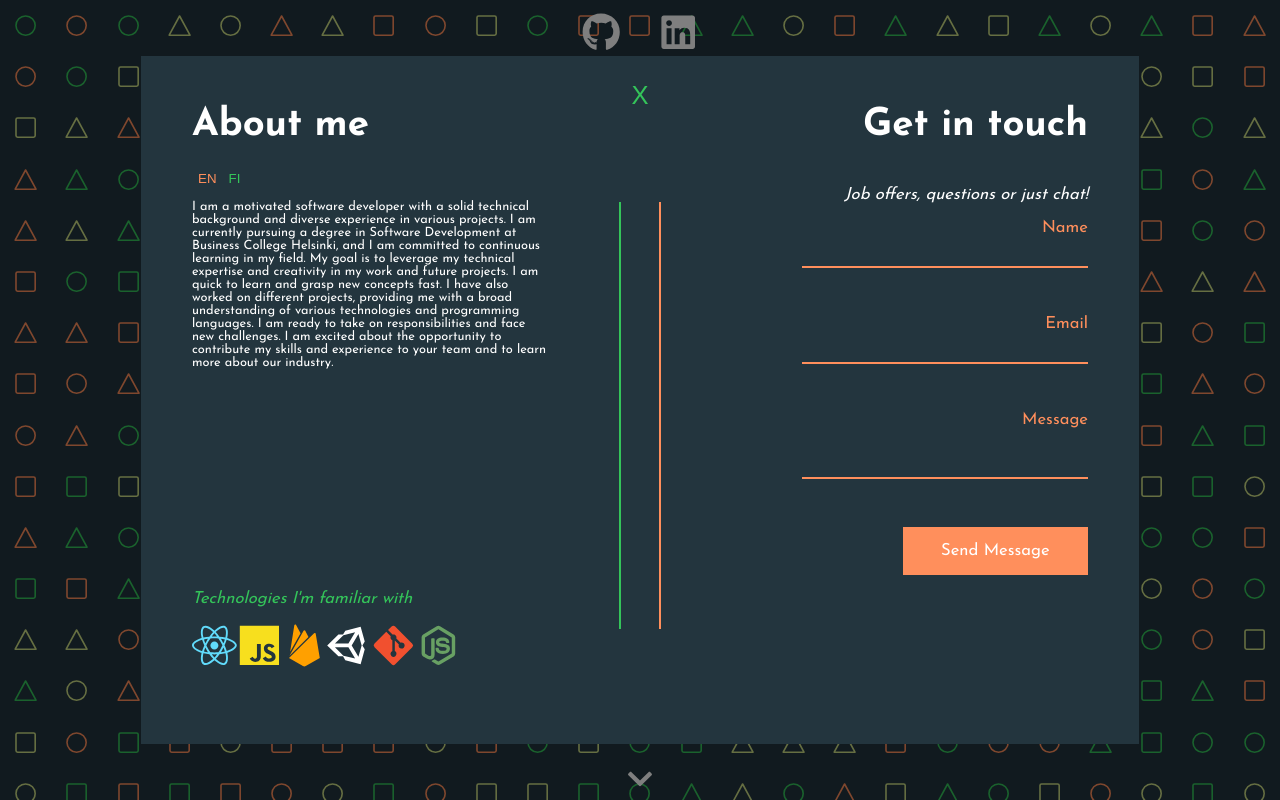
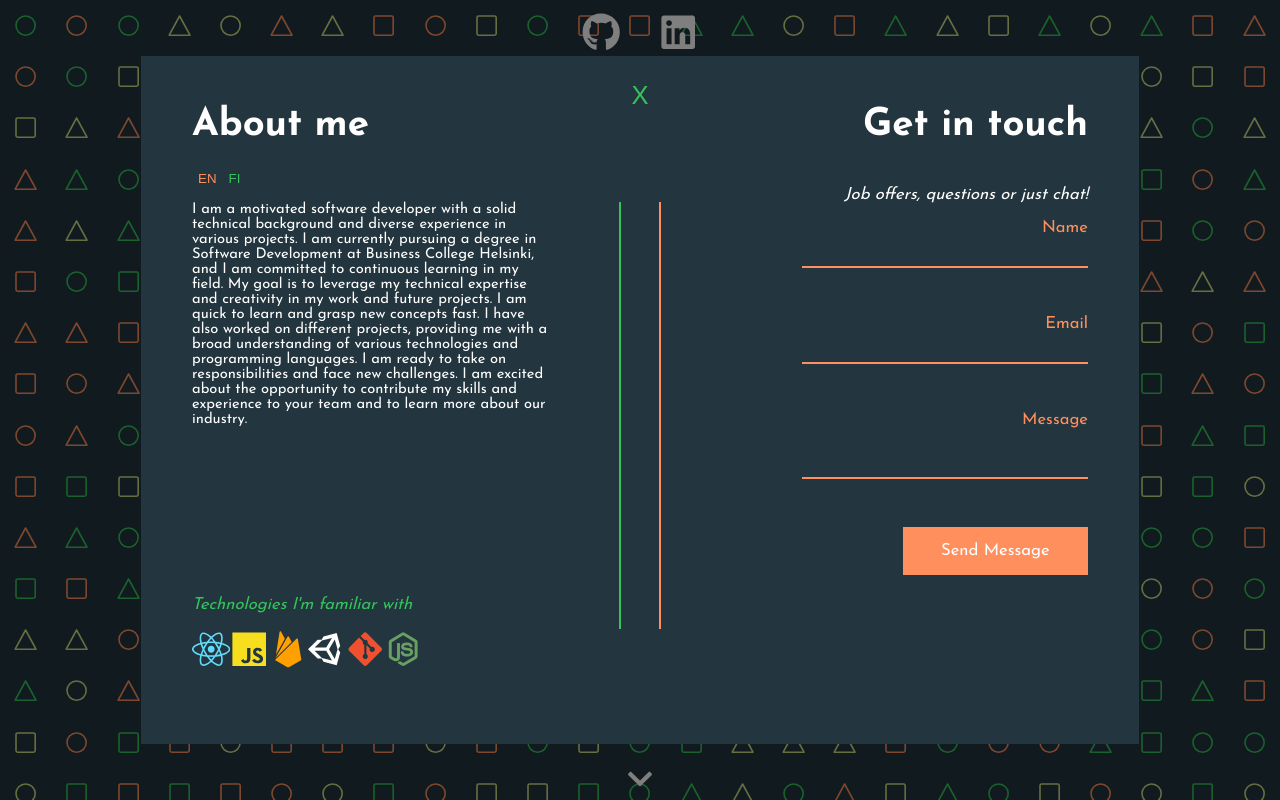
Before and after one commit to TimiSeila/portfolio, a React (Vite) app: page / in a window 1280 px wide. Both pictures are taken after a click on the button "About Me". Shown: the top 800 px of the page. Built offline with nearby package versions, Linux system fonts and the light colour scheme.

Commit message:
Improvements

```diff
--- a/src/features/AboutSection/AboutModal.css
+++ b/src/features/AboutSection/AboutModal.css
@@ -50,7 +50,7 @@
 }
 
 .about-me-info-container p {
-  font-size: 1vw;
+  font-size: 1.15vw;
 }
 
 .about-me-technologies-container {
@@ -67,7 +67,7 @@
 
 .about-me-tech-icon {
   color: white;
-  font-size: 3.5vw;
+  font-size: 3vw;
 }
 
 .middle-container {
```
